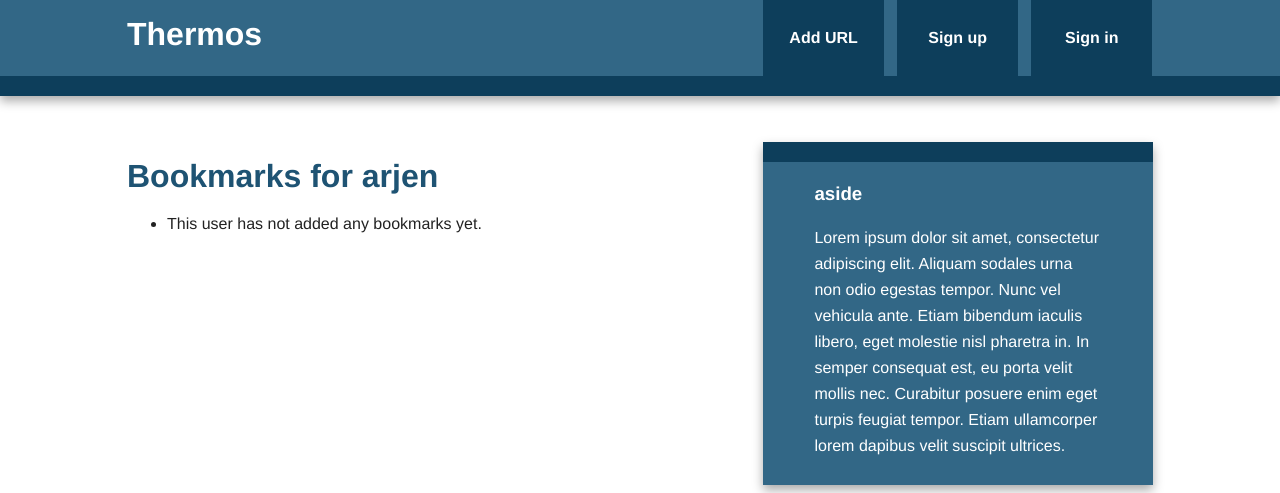
After one commit to istefano82/Flask_bookmark_app, a Flask app: page /user/arjen in a window 1280 px wide. The commit adds this page. Shown: the top 493 px of the page. Run offline with Flask 2, Linux system fonts and the light colour scheme; data comes from the database, SQL or seed files in the repository; both versions use the stored data as it was after the commit; parts of the project's set-up code (start-up, migrations or seed data) failed here and were passed over; some libraries are stand-ins or nearby versions.

Commit message:
Adding a user page

```diff
--- a/Pluralsight_FLASK/thermos/thermos/__init__.py
+++ b/Pluralsight_FLASK/thermos/thermos/__init__.py
@@ -6,11 +6,11 @@
 basedir = os.path.abspath(os.path.dirname(__file__))
 
 app = Flask(__name__)
-app.config['SECRET_KEY'] = b'\xca\x9a\x0e\x18k\x8c\x88\x94\xfe\xbb\x06\xaf\x9e/\x10^`#n\x1d\xd0v\xe5\xbb'
+app.config['SECRET_KEY'] = '~t\x86\xc9\x1ew\x8bOcX\x85O\xb6\xa2\x11kL\xd1\xce\x7f\x14<y\x9e'
 app.config['SQLALCHEMY_DATABASE_URI'] = 'sqlite:///' + os.path.join(basedir, 'thermos.db')
 app.config.setdefault('SQLALCHEMY_TRACK_MODIFICATIONS', True)
 app.config['DEBUG'] = True
 db = SQLAlchemy(app)
 
-import models
-import views
+import thermos.models
+import thermos.views
--- a/Pluralsight_FLASK/thermos/thermos/templates/index.html
+++ b/Pluralsight_FLASK/thermos/thermos/templates/index.html
@@ -16,7 +16,10 @@
                 {% if new_bookmarks %}
                     <ul>
                         {% for bm in new_bookmarks %}
-                            <li>{{ bm.user.username }} added <a href="{{ bm.url }}">{{ bm.description }}</a></li>
+                            <li>
+                                <a href='{{ url_for('user', username=bm.user.username) }}'>
+                                {{ bm.user.username }}</a> added <a href="{{ bm.url }}">
+                                {{ bm.description }}</a></li>
                         {% endfor %}
                     </ul>
                 {% else %}
--- /dev/null
+++ b/Pluralsight_FLASK/thermos/thermos/templates/user.html
@@ -0,0 +1,25 @@
+{% extends "base.html" %}
+
+{% block title %}
+Thermos -- Bookmarks for user {{ user.username }}
+{%  endblock %}
+
+{% block content %}
+    <article>
+        <header>
+             <h1>Bookmarks for {{ user.username }}</h1>
+
+            <ul>
+                {% for bm in user.bookmarks %}
+                    <li>
+                        <a href="{{ bm.url }}">{{ bm.description }}</a> <br>
+                        <span class="timestamp">Added at {{ bm.date }}</span>
+                    </li>
+                {% else %}
+                    <li>This user has not added any bookmarks yet.</li>
+                {% endfor %}
+            </ul>
+        </header>
+
+    </article>
+{% endblock %}
--- a/Pluralsight_FLASK/thermos/thermos/views.py
+++ b/Pluralsight_FLASK/thermos/thermos/views.py
@@ -2,8 +2,8 @@
 from flask import  render_template, redirect, url_for, flash
 
 from thermos import app, db
-from forms import BookmarkForm
-from models import User, Bookmark
+from thermos.forms import BookmarkForm
+from thermos.models import User, Bookmark
 
 
 def logged_in_user():
@@ -12,7 +12,7 @@
 @app.route('/')
 @app.route('/index')
 def index():
-    return render_template('index.html', new_bookmarks=models.Bookmark.newest(5), reverse=True)
+    return render_template('index.html', new_bookmarks=Bookmark.newest(5), reverse=True)
 
 
 @app.route('/add', methods=['GET', 'POST'])
@@ -29,6 +29,11 @@
     return render_template('add.html', form=form)
 
 
+@app.route('/user/<username>')
+def user(username):
+    user = User.query.filter_by(username=username).first_or_404()
+    return render_template('user.html', user=user)
+
 @app.errorhandler(404)
 def page_not_found(e):
     return render_template('404.html'), 404
```
Also changed, not shown: Pluralsight_FLASK/thermos/manage.py (+4 -3 lines), Pluralsight_FLASK/thermos/thermos/thermos.db.
